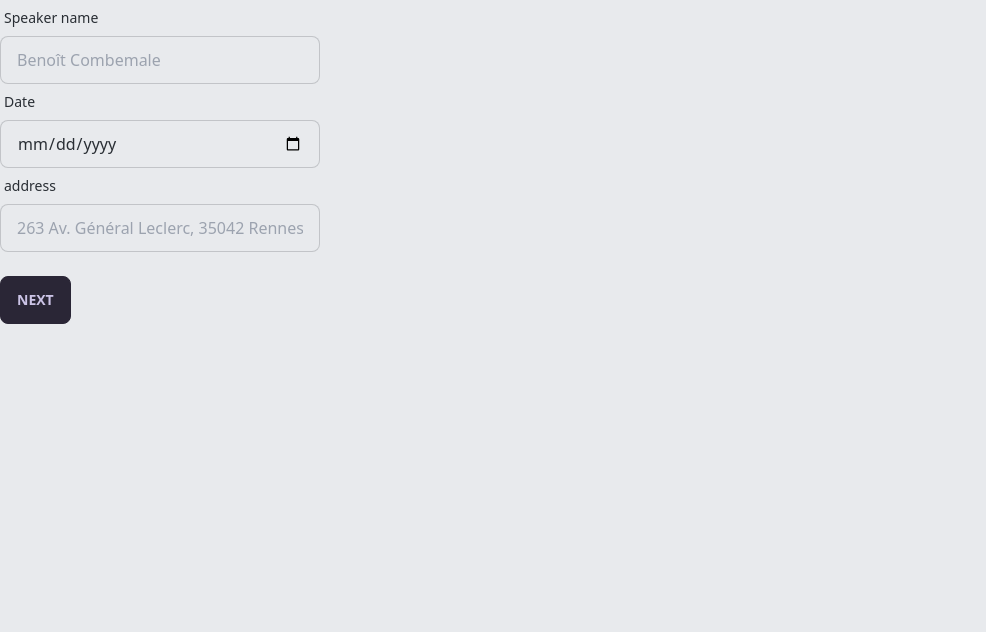
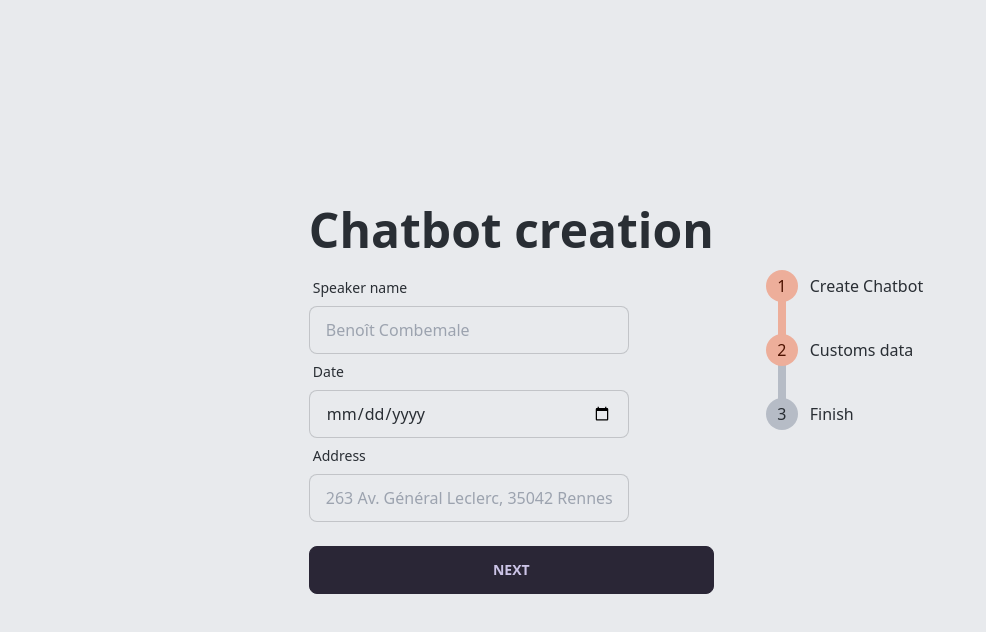
Before and after one commit to Ibentau/front-admin, a SvelteKit app: page /creationChatbot/infos in a window 1280 px wide. Shown: the top 632 px of the page, without its empty margins (0-986 px from the left). Built offline with nearby package versions, Linux system fonts and the light colour scheme.

Commit message:
data page finished and step

```diff
--- /dev/null
+++ b/src/lib/Step.svelte
@@ -0,0 +1,9 @@
+<script>
+  export let currentstep = 1;
+</script>
+
+<ul class="steps steps-vertical">
+  <li class="step {currentstep >= 1 ? 'step-primary' : ''}">Create Chatbot</li>
+  <li class="step {currentstep >= 2 ? 'step-primary' : ''}">Customs data</li>
+  <li class="step {currentstep >= 3 ? 'step-primary' : ''}">Finish</li>
+</ul>
--- a/src/routes/+page.svelte
+++ b/src/routes/+page.svelte
@@ -1,4 +1,8 @@
 <div class="flex flex-col items-center my-8">
   <h1 class="text-3xl font-medium">Create your ChatBot</h1>
-    <button on:click={() => window.location.href = '/creationChatbot'} class="bg-indigo-500 hover:bg-indigo-700 text-white font-medium py-2 px-4 rounded">Create</button>
+  <button
+    on:click={() => (window.location.href = "/creationChatbot")}
+    class="bg-indigo-500 hover:bg-indigo-700 text-white font-medium py-2 px-4 rounded"
+    >Create</button
+  >
 </div>
--- a/src/routes/creationChatbot/+page.svelte
+++ b/src/routes/creationChatbot/+page.svelte
@@ -1,5 +1,5 @@
 <script>
-  import Step from "./step.svelte";
+  import Step from "$lib/Step.svelte";
   let name = "";
   let color = "#FFFFFF";
 </script>
@@ -8,13 +8,13 @@
   <div class="flex flex-col ">
     <div class="text-5xl font-bold">Chatbot creation</div>
 
-    <div class="form-control w-full max-w-xs mt-4">
+    <div class="form-control w-full mt-4">
       <label for="input" class="label">
         <span class="label-text">Chatbot name</span>
       </label>
       <input
         placeholder="Jean"
-        class="input input-bordered w-full max-w-xs"
+        class="input input-bordered w-full"
         bind:value={name}
       />
     </div>
@@ -28,7 +28,11 @@
         />
       </label>
     </div>
-    <button class="btn mt-8">Confirm</button>
+    <button
+      class="btn mt-8"
+      on:click={() => (window.location.href = "/creationChatbot/infos")}
+      >Next</button
+    >
   </div>
   <div class="m-12">
     <Step />
--- a/src/routes/creationChatbot/infos/+page.svelte
+++ b/src/routes/creationChatbot/infos/+page.svelte
@@ -1,11 +1,14 @@
 <script>
+  import Step from "$lib/Step.svelte";
   let speaker = "";
   let date = "";
   let address = "";
 </script>
 
-
-  <div class="form-control w-full max-w-xs">
+<div class="flex flex-wrap h-screen justify-center content-center ">
+  <div class="flex flex-col ">
+    <div class="text-5xl font-bold">Chatbot creation</div>
+    <div class="form-control w-full max-w-xs mt-4">
       <label for="input" class="label">
         <span class="label-text">Speaker name</span>
       </label>
@@ -28,7 +31,7 @@
 
     <div class="form-control w-full max-w-xs">
       <label for="input" class="label">
-      <span class="label-text">address</span>
+        <span class="label-text">Address</span>
       </label>
       <input
         placeholder="263 Av. Général Leclerc, 35042 Rennes"
@@ -39,11 +42,8 @@
 
     <br />
     <button class="btn">Next</button>
-
-  <style>
-    h1 {
-      text-align: center;
-      font-size: 48px;
-      font-weight: bold;
-    }
-  </style>
+  </div>
+  <div class="m-12">
+    <Step currentstep={2} />
+  </div>
+</div>
--- a/src/routes/creationChatbot/step.svelte
+++ /dev/null
@@ -1,5 +0,0 @@
-<ul class="steps steps-vertical">
-  <li class="step step-primary">Create Chatbot</li>
-  <li class="step">Customs data</li>
-  <li class="step">Finish</li>
-</ul>
```
Also changed, not shown: src/lib/DownloadJSON.svelte (renamed from src/routes/downloadJSON.svelte). Lines whose indentation alone changed are shown as unchanged.
